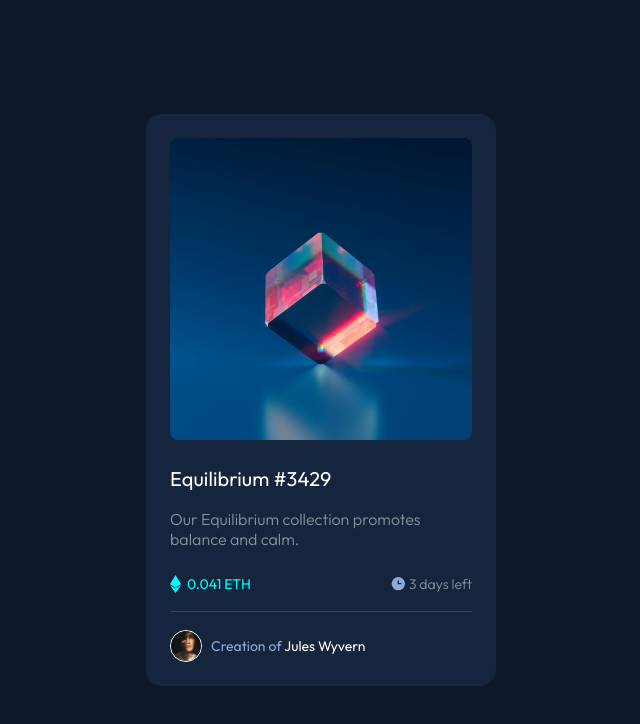
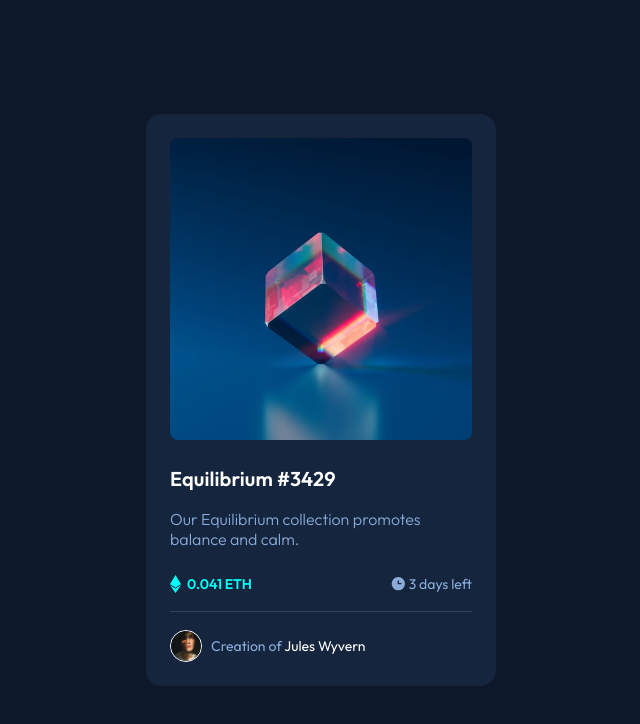
Before and after one commit to AziraalDev/nft-preview-card-component, a plain HTML site: page index.html in a window 1280 px wide. Shown: the whole page, without its empty margins (319-959 px from the left). Drawn offline with Linux system fonts and the light colour scheme.

Commit message:
Revised fonts
Suddenly there were wrong colors...

```diff
--- a/style.css
+++ b/style.css
@@ -94,7 +94,7 @@ img {
     color: var(--clr-white);
     font-size: 1.25rem;
     letter-spacing: 0.005rem;
-    font-weight: var(--fw-400);
+    font-weight: var(--fw-600);
     margin-top: 0.5rem;
 
 }
@@ -107,8 +107,7 @@ img {
 }
 
 .main-text {
-    color: var(--clr-white);
-    opacity: 0.5;
+    color: var(--clr-soft-blue);
     font-weight: var(--fw-300);
 }
 
@@ -141,18 +140,13 @@ img {
     color: var(--clr-cyan);
     font-size: 0.875rem;
     margin-left: -0.125rem;
+    font-weight: var(--fw-600);
 }
 
 .days-left {
-    color: var(--clr-white);
-    opacity: 0.5;
-    font-weight: var(--fw-300);
+    color: var(--clr-soft-blue);
+    font-weight: var(--fw-400);
     font-size: 0.875rem;
-    font-weight: var(--fw-300);
-}
-
-hr {
-    color: var(--clr-line);
 }
 
 .avatar {
```
